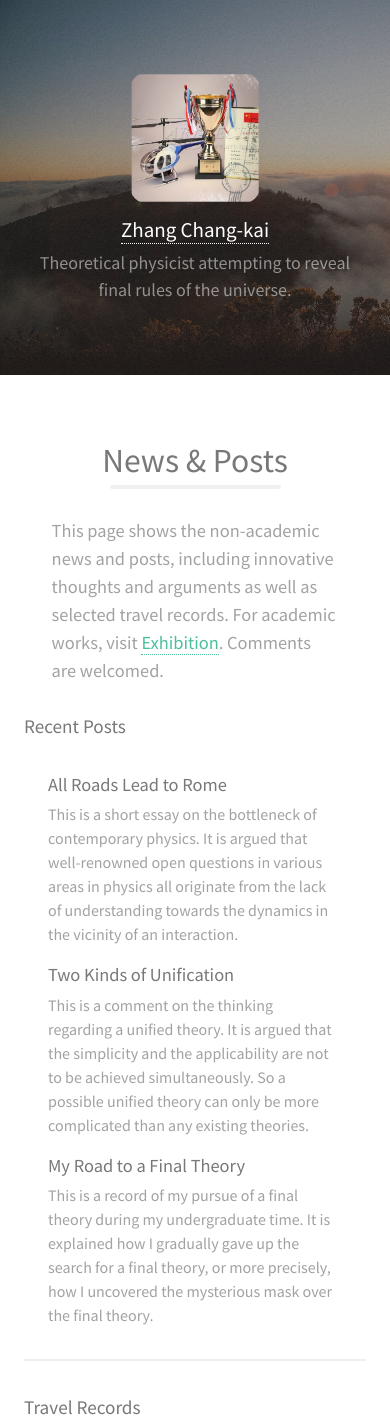
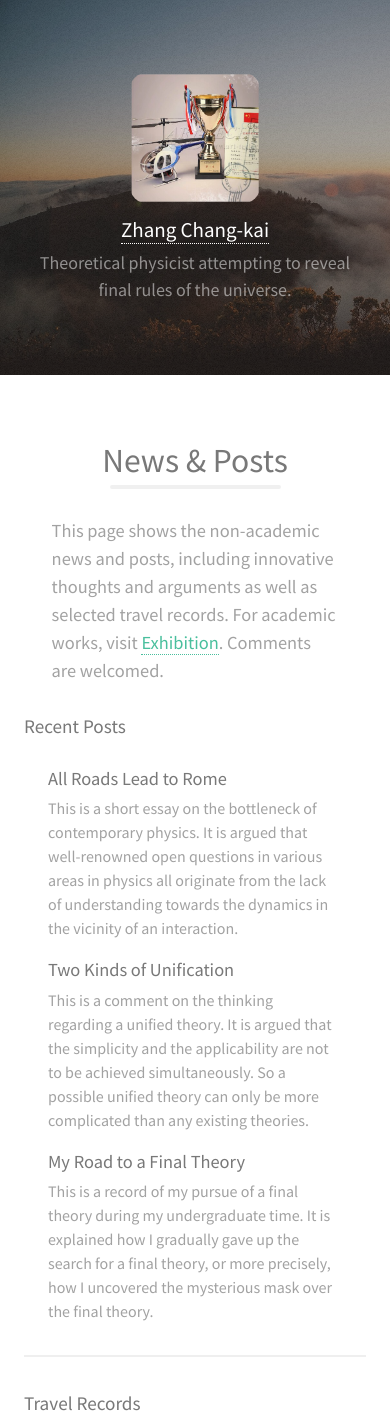
Before and after one commit to Phy-David-Zhang/phy-david-zhang.github.io, a Jekyll site: the page built from Blog.md, in a window 390 px wide. Shown: the top 1417 px of the page. Built offline with Jekyll 4.4.1, drawn with Linux system fonts in a browser that asks for light colours; grey boxes are pictures that could not be loaded.

Commit message:
Migrate the Recent Posts list on the Blog page from nested Skel .row markup with inline styles to the .work-list component, link the essays via relative_url, and give .work-list the same bottom padding as .work-group so the gap before the following rule stays as before

```diff
--- a/Blog.md
+++ b/Blog.md
@@ -10,37 +10,29 @@
 
 ## Recent Posts
 
-<div class="row">
-<!-- All Roads Lead to Rome -->
-<div class="list row">
-<article class="6u 12u$(xsmall) work-item" style="margin: 0 0 0 1.5em; width: 85%">
-<span>
-<a href="{{ site.url }}/All-Roads-Lead-To-Rome">
-  <h3>All Roads Lead to Rome</h3></a>
-<p style="font-size: 1em">This is a short essay on the bottleneck of contemporary physics. It is argued that well-renowned open questions in various areas in physics all originate from the lack of understanding towards the dynamics in the vicinity of an interaction.</p>
-</span>
-</article>
-</div>
-<!-- Two Kinds of Unification -->
-<div class="list row">
-<article class="6u 12u$(xsmall) work-item" style="margin: 0 0 0 1.5em; width: 85%">
-<span>
-<a href="{{ site.url }}/Two-Unification">
-  <h3>Two Kinds of Unification</h3></a>
-<p style="font-size: 1em">This is a comment on the thinking regarding a unified theory. It is argued that the simplicity and the applicability are not to be achieved simultaneously. So a possible unified theory can only be more complicated than any existing theories.</p>
-</span>
-</article>
-</div>
-<!-- My Road to a Final Theory -->
-<div class="list row">
-<article class="6u 12u$(xsmall) work-item" style="margin: 0 0 0 1.5em; width: 85%">
-<span>
-<a href="{{ site.url }}/Road-Final-Theory">
-  <h3>My Road to a Final Theory</h3></a>
-<p style="font-size: 1em">This is a record of my pursue of a final theory during my undergraduate time. It is explained how I gradually gave up the search for a final theory, or more precisely, how I uncovered the mysterious mask over the final theory.</p>
-</span>
-</article>
-</div>
+<div class="work-list">
+
+  <!-- All Roads Lead to Rome -->
+  <article class="work-item">
+    <a href="{{ '/All-Roads-Lead-To-Rome' | relative_url }}">
+      <h3>All Roads Lead to Rome</h3></a>
+    <p>This is a short essay on the bottleneck of contemporary physics. It is argued that well-renowned open questions in various areas in physics all originate from the lack of understanding towards the dynamics in the vicinity of an interaction.</p>
+  </article>
+
+  <!-- Two Kinds of Unification -->
+  <article class="work-item">
+    <a href="{{ '/Two-Unification' | relative_url }}">
+      <h3>Two Kinds of Unification</h3></a>
+    <p>This is a comment on the thinking regarding a unified theory. It is argued that the simplicity and the applicability are not to be achieved simultaneously. So a possible unified theory can only be more complicated than any existing theories.</p>
+  </article>
+
+  <!-- My Road to a Final Theory -->
+  <article class="work-item">
+    <a href="{{ '/Road-Final-Theory' | relative_url }}">
+      <h3>My Road to a Final Theory</h3></a>
+    <p>This is a record of my pursue of a final theory during my undergraduate time. It is explained how I gradually gave up the search for a final theory, or more precisely, how I uncovered the mysterious mask over the final theory.</p>
+  </article>
+
 </div>
 
 --------------------------------
--- a/css/main.css
+++ b/css/main.css
@@ -2507,7 +2507,7 @@
 
 	.work-list {
 		margin: 1em 0 1em calc(-1 * var(--bleed));
-		padding-left: calc(var(--gutter) - var(--bleed)); /* the old list sat in a nested row; keeps its indent and line width */
+		padding: 0 0 0.5em calc(var(--gutter) - var(--bleed)); /* the old list sat in a nested row; keeps its indent and line width */
 	}
 
 	.work-list > article {
@@ -2569,6 +2569,7 @@
 
 		.work-list {
 			margin-top: 1.5em;
+			padding-bottom: 0;
 		}
 	}
 
```
